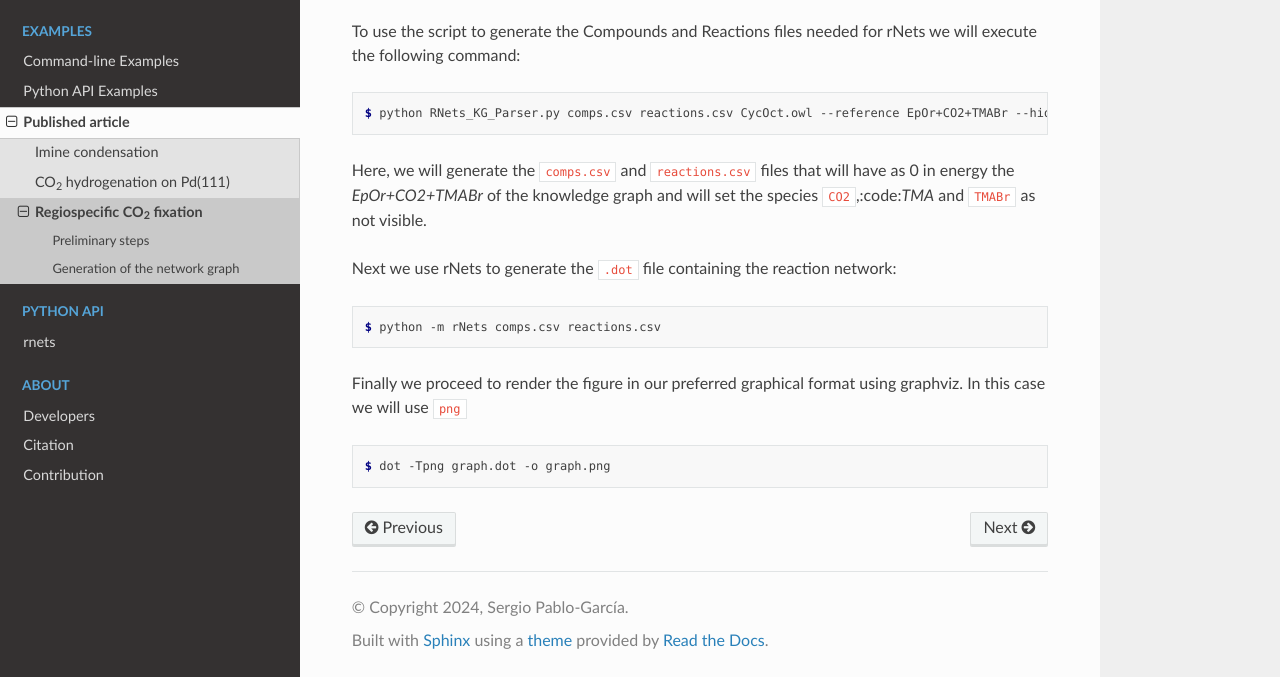
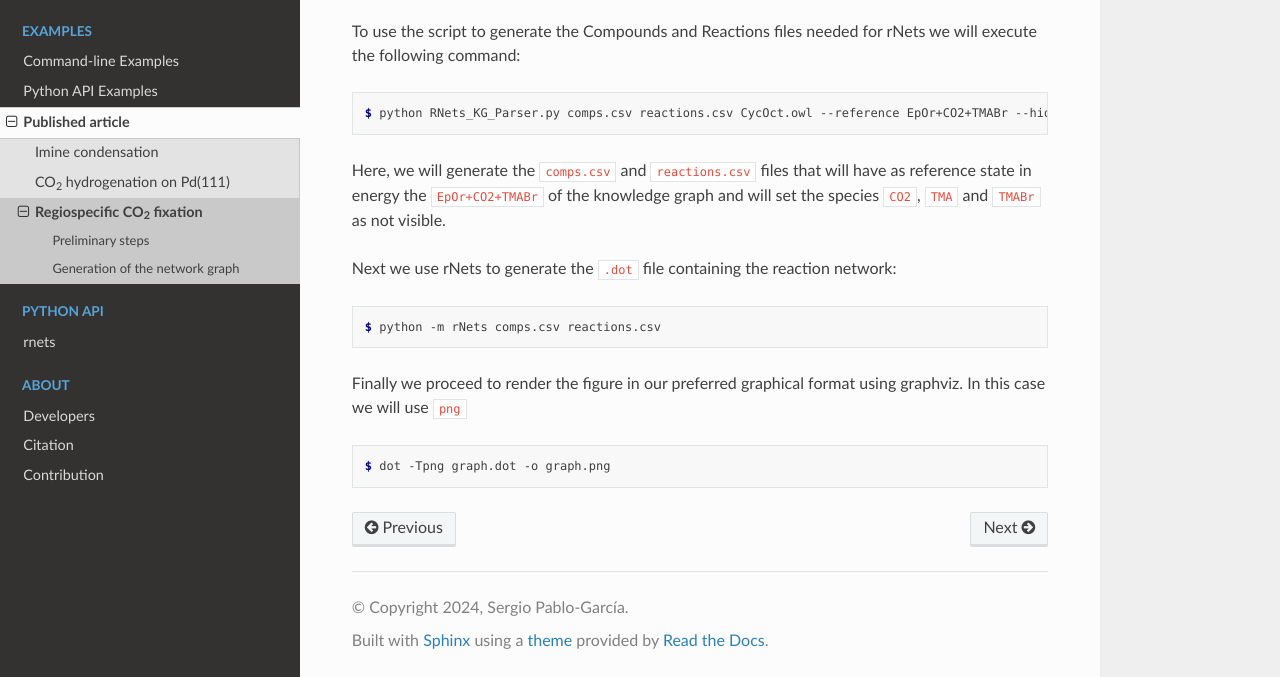
Before and after one commit to spgarcica/rNets, a Sphinx documentation site: the page built from sphinx/source/examples/published_article/regiospecific_CO2.rst, in a window 1280 px wide and 900 px high, scrolled down 750 px, cut to the strip 223-900 px from the top of the window. Built offline with Sphinx 7.4.7 and the Read the Docs theme 2.0.0, drawn with Linux system fonts in a browser that asks for light colours.

Commit message:
Doc: fixed typos

```diff
--- a/sphinx/source/examples/published_article/regiospecific_CO2.rst
+++ b/sphinx/source/examples/published_article/regiospecific_CO2.rst
@@ -55,8 +55,9 @@ we will execute the following command:
    $ python RNets_KG_Parser.py comps.csv reactions.csv CycOct.owl --reference EpOr+CO2+TMABr --hidden-species CO2,TMA,TMABr
 
 Here, we will generate the :code:`comps.csv` and :code:`reactions.csv` files
-that will have as 0 in energy the `EpOr+CO2+TMABr` of the knowledge graph
-and will set the species :code:`CO2`,:code:`TMA` and :code:`TMABr` as not visible.
+that will have as reference state in energy the :code:`EpOr+CO2+TMABr` of the
+knowledge graph and will set the species :code:`CO2`, :code:`TMA` and
+:code:`TMABr` as not visible.
 
 Next we use rNets to generate the :code:`.dot` file containing the reaction
 network:
```
